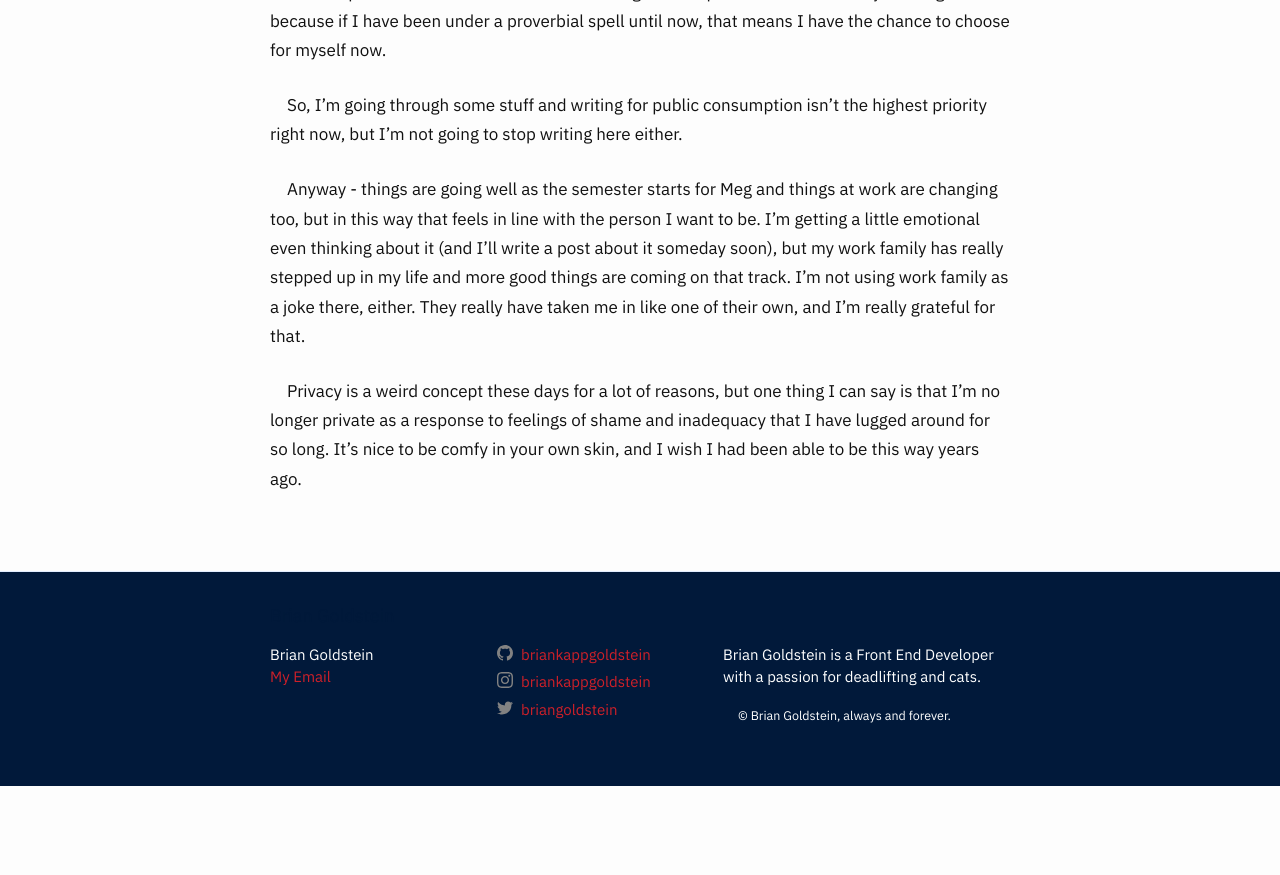
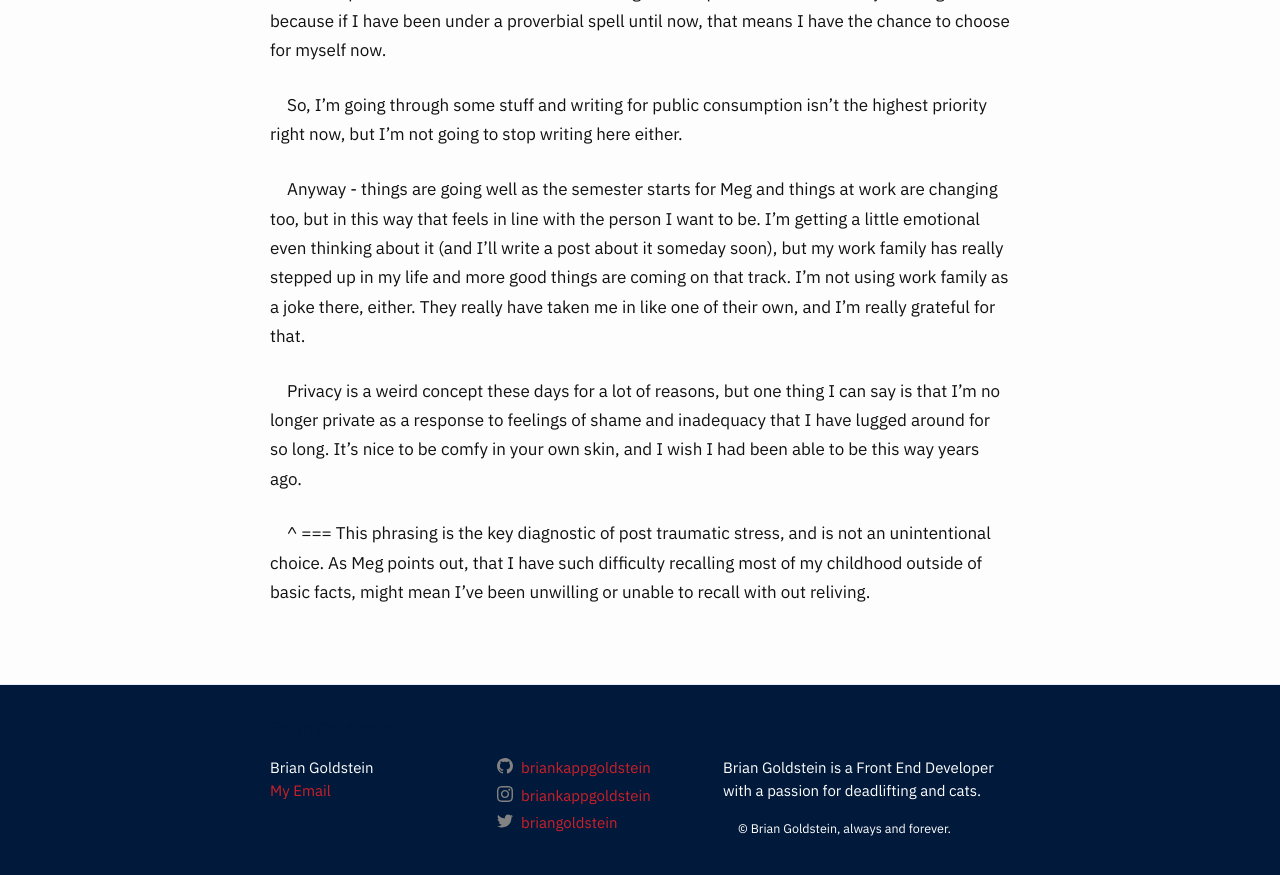
Before and after one commit to briankappgoldstein/new-site, a Jekyll site: the page built from _posts/2019-01-28-private.md, in a window 1280 px wide and 900 px high, scrolled down 919 px. Shown: the top 875 px of the window. Built offline with Jekyll 4.4.1, drawn with Linux system fonts in a browser that asks for light colours; our own code applies the rules of GitHub Pages for plain Markdown files; before the commit the page ends 1705 px from its top, so only the background shows below that.

Commit message:
footnote

```diff
--- a/_posts/2019-01-28-private.md
+++ b/_posts/2019-01-28-private.md
@@ -17,3 +17,5 @@ So, I'm going through some stuff and writing for public consumption isn't the hi
 Anyway - things are going well as the semester starts for Meg and things at work are changing too, but in this way that feels in line with the person I want to be. I'm getting a little emotional even thinking about it (and I'll write a post about it someday soon), but my work family has really stepped up in my life and more good things are coming on that track. I'm not using work family as a joke there, either. They really have taken me in like one of their own, and I'm really grateful for that.
 
 Privacy is a weird concept these days for a lot of reasons, but one thing I can say is that I'm no longer private as a response to feelings of shame and inadequacy that I have lugged around for so long. It's nice to be comfy in your own skin, and I wish I had been able to be this way years ago.
+
+^ === This phrasing is the key diagnostic of post traumatic stress, and is not an unintentional choice. As Meg points out, that I have such difficulty recalling most of my childhood outside of basic facts, might mean I've been unwilling or unable to recall with out reliving.
```
